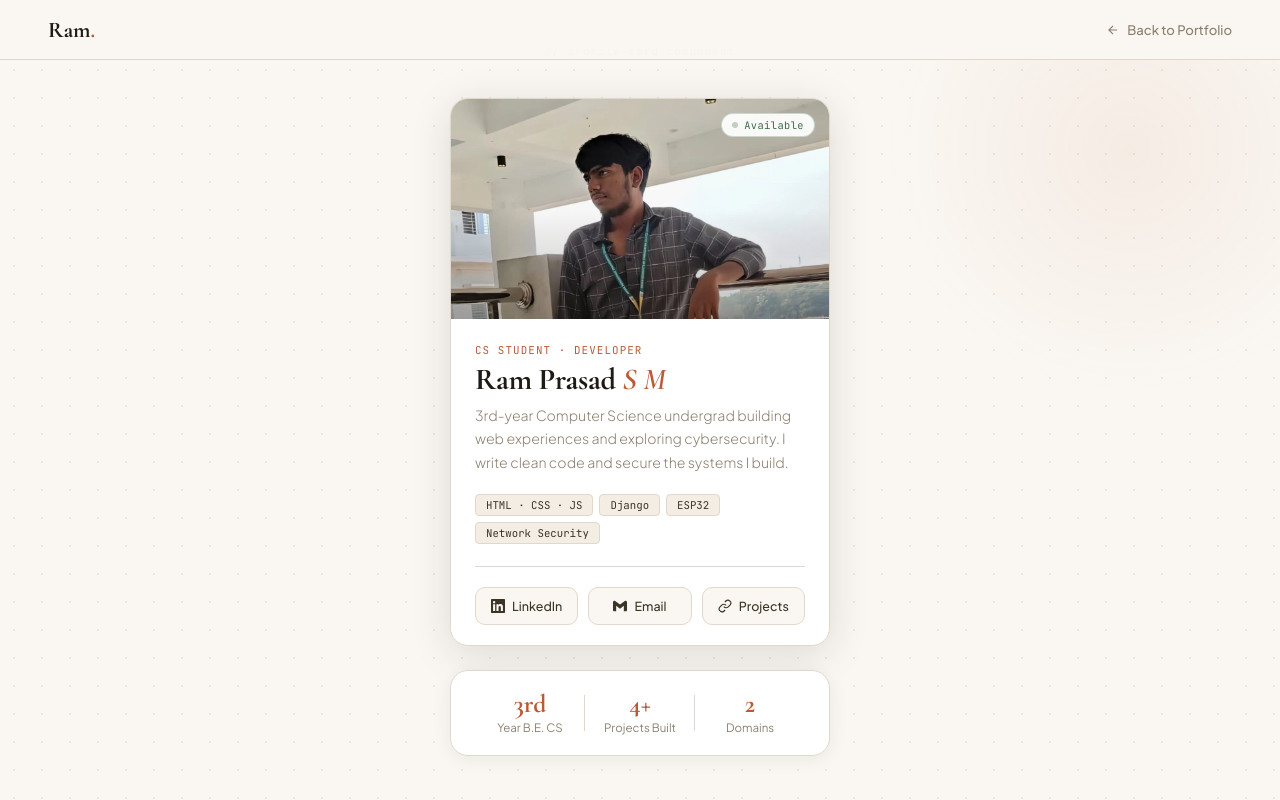
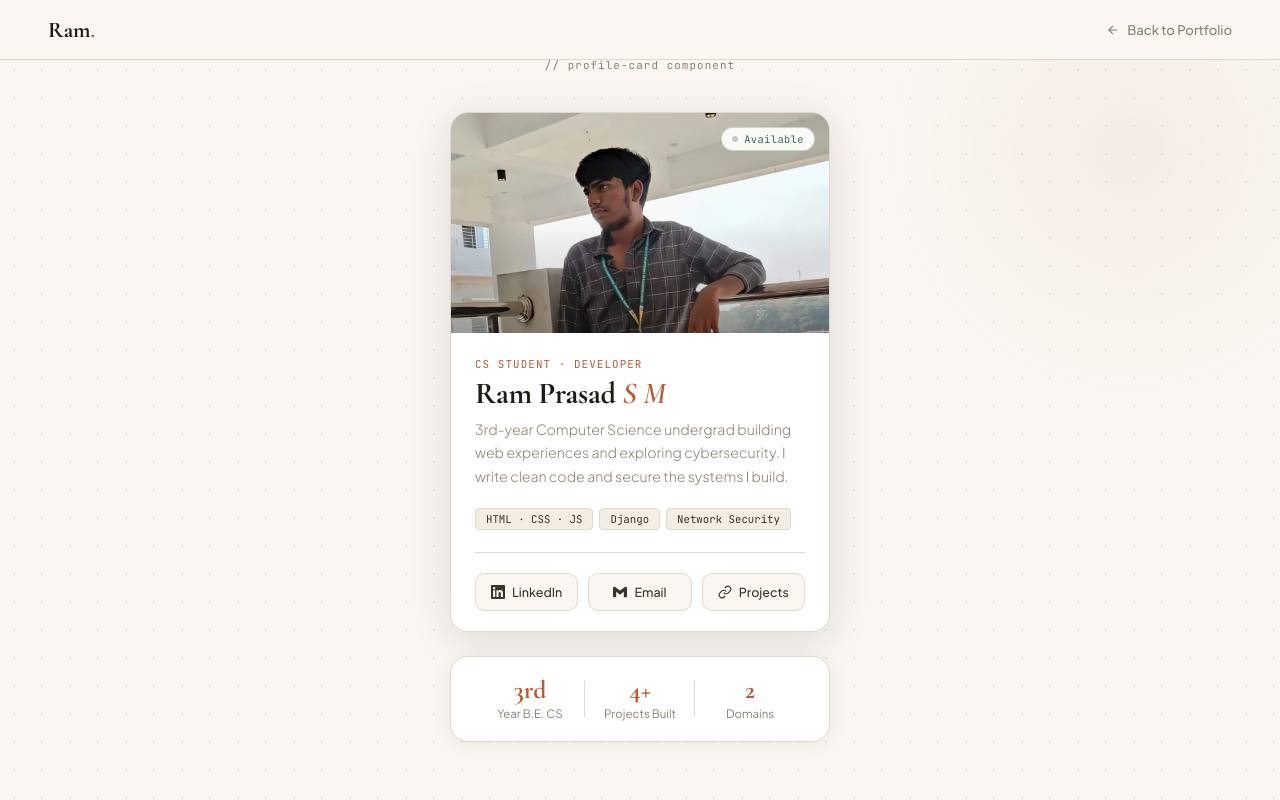
Before and after one commit to ramprasad28-hue/Protfolio, a plain HTML site: page minipro.html in a window 1280 px wide. Drawn offline with nearby package versions, Linux system fonts and the light colour scheme.

Commit message:
skill update

```diff
--- a/minipro.html
+++ b/minipro.html
@@ -226,7 +226,6 @@
       <div class="card-skills">
         <span class="skill-pill">HTML · CSS · JS</span>
         <span class="skill-pill">Django</span>
-        <span class="skill-pill">ESP32</span>
         <span class="skill-pill">Network Security</span>
       </div>
       <div class="card-divider"></div>
```
